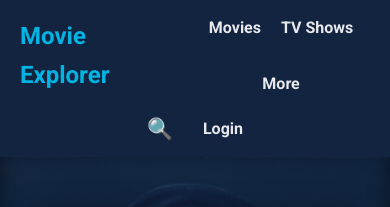
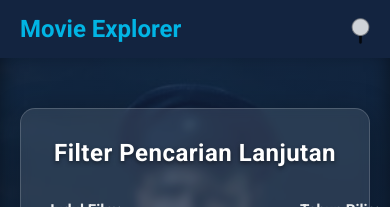
Before and after one commit to itsmenattt/uts-pemweb-123140060, a React (Vite) app: page / in a window 390 px wide. Shown: the top 207 px of the page. Built offline with nearby package versions, Linux system fonts and the light colour scheme; no server answers.

Commit message:
Sytle (UI) : Add Interactive Button Image

```diff
--- a/src/components/AppHeader.css
+++ b/src/components/AppHeader.css
@@ -1,3 +1,5 @@
+/* src/components/AppHeader.css */
+
 .navbar-fixed {
     position: sticky;
     top: 0;
@@ -46,30 +48,44 @@
     opacity: 1;
 }
 
+/* START PERUBAHAN KRITIS: STYLING BUTTON PENCARIAN */
 .search-icon-btn {
     background: none;
     border: none;
-    color: #01b4e4;
-    font-size: 1.3rem;
     cursor: pointer;
-    margin-right: 10px;
-}
-.search-icon-btn.is-active {
-    color: #fff;
-    filter: brightness(1.2);
+    padding: 0;
+    width: 30px; /* Lebar tombol */
+    height: 30px; /* Tinggi tombol */
+    display: flex; /* Untuk memposisikan gambar di tengah */
+    justify-content: center;
+    align-items: center;
+    margin-right: -5px;
+    opacity: 0.8;
 }
 
+.search-icon-btn:hover {
+    opacity: 1;
+}
+
+.search-icon-img {
+    width: 70%; /* Gambar mengisi lebar tombol */
+    height: 70%; /* Gambar mengisi tinggi tombol */
+    object-fit: contain; /* Memastikan gambar tidak terdistorsi */
+    transition: transform 0.2s;
+}
+
+.search-icon-btn.is-active .search-icon-img {
+    transform: rotate(45deg); /* Efek rotasi saat filter aktif */
+}
+/* END PERUBAHAN KRITIS */
+
+/* --- Media Queries --- */
 @media (max-width: 768px) {
-    .navbar-content {
-        flex-direction: column;
+    .main-nav {
+        display: none; /* Sembunyikan navigasi utama di mobile */
+    }
+
+    .navbar-left {
         gap: 10px;
     }
-    .navbar-left, .navbar-right {
-        width: 100%;
-        justify-content: center;
-    }
-    .main-nav {
-        flex-wrap: wrap;
-        justify-content: center;
-    }
 }
--- a/src/components/AppHeader.jsx
+++ b/src/components/AppHeader.jsx
@@ -1,7 +1,9 @@
 import { useState } from 'react';
 import './AppHeader.css';
 
-function AppHeader({ onToggleFilter, isFilterActive, isLoggedIn, onLoginClick, onLogout, onNavFilter, onSearch }) {
+// Hapus props isLoggedIn, onLoginClick, onLogout
+
+function AppHeader({ onToggleFilter, isFilterActive, onNavFilter, onSearch }) {
 
     return (
         <header className="navbar-fixed">
@@ -23,13 +25,17 @@ function AppHeader({ onToggleFilter, isFilterActive, isLoggedIn, onLoginClick, o
                             aria-label="Tampilkan atau Sembunyikan Filter Pencarian Lanjutan"
                             tabIndex="0"
                         >
-                            🔍
+                            {/* START PERUBAHAN KRITIS */}
+                            <img
+                                src="/button_search.png"
+                                alt="Ikon Pencarian"
+                                className="search-icon-img"
+                            />
+                            {/* END PERUBAHAN KRITIS */}
                         </button>
-                        {isLoggedIn ? (
-                            <div className="nav-item-functional" onClick={onLogout} tabIndex="0">Logout</div>
-                        ) : (
-                            <div className="nav-item-functional" onClick={onLoginClick} tabIndex="0">Login</div>
-                        )}
+
+                        {/* Hapus elemen Login/Logout */}
+
                     </div>
                 </div>
             </div>
@@ -37,4 +43,5 @@ function AppHeader({ onToggleFilter, isFilterActive, isLoggedIn, onLoginClick, o
         </header>
     );
 }
+
 export default AppHeader;
```
Also changed, not shown: public/button_search.png (added).
